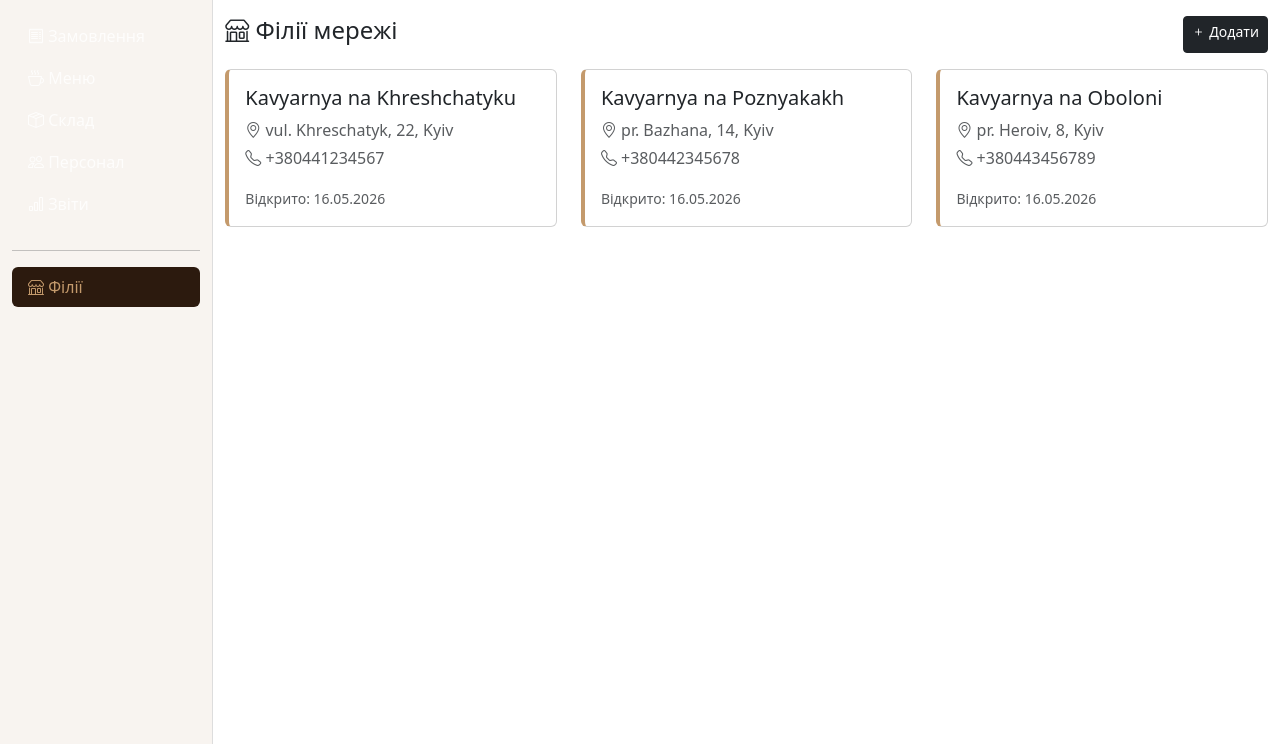
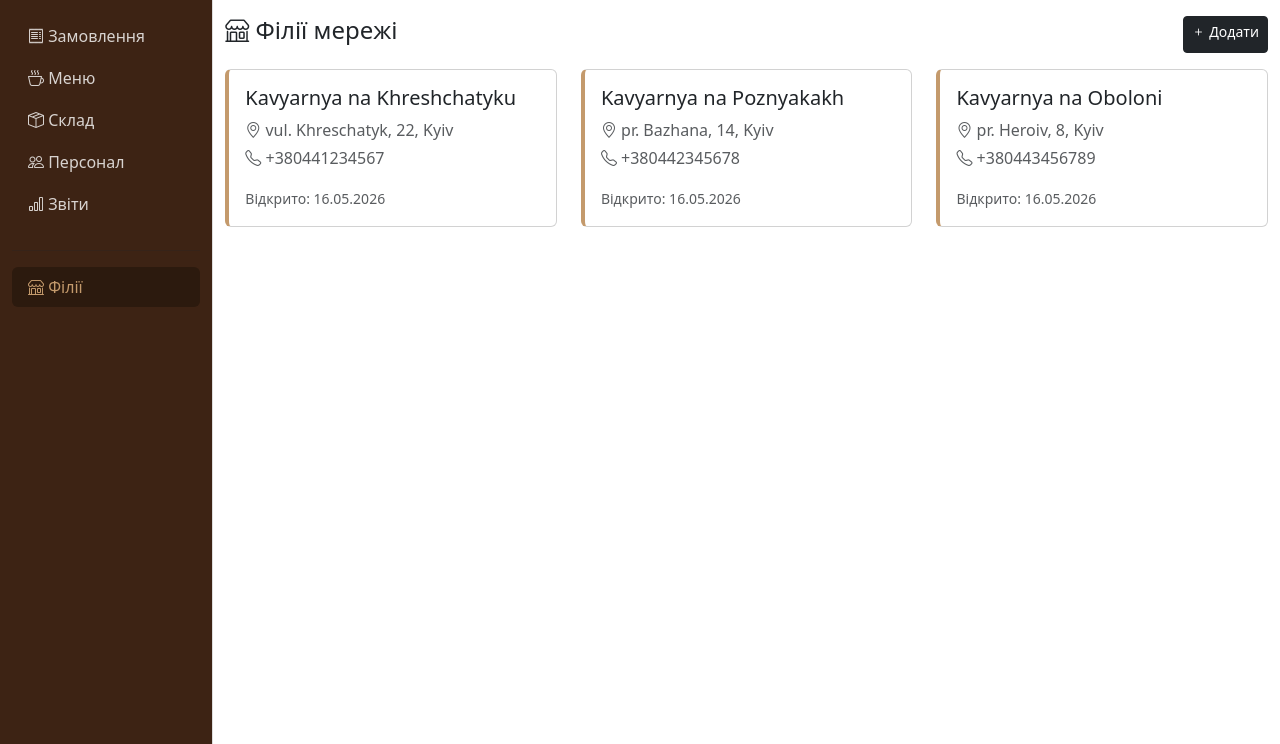
Before and after one commit to borysmargo12345678910/coffee-network, a Flask app: page /branches/ in a window 1280 px wide. Shown: the part 56-800 px from the top of the page. Run offline with Flask 3, Linux system fonts and the light colour scheme; a user stored in the database is signed in; data comes from the database, SQL or seed files in the repository.

Commit message:
Update base.html

```diff
--- a/app/templates/base.html
+++ b/app/templates/base.html
@@ -12,8 +12,8 @@
 .navbar-brand { color: var(--coffee-accent) !important; font-weight: 700; }
 .nav-link { color: rgba(255,255,255,.8) !important; }
 .nav-link:hover, .nav-link.active { color: var(--coffee-accent) !important; }
-.sidebar { background: #f8f4f0; min-height: calc(100vh - 56px); border-right: 1px solid #ddd; }
-.sidebar .nav-link { color: #fff; padding: .5rem 1rem; border-radius: 6px; margin-bottom: 2px; }
+.sidebar { background: #3d2314; min-height: calc(100vh - 56px); border-right: 1px solid #ddd; }
+.sidebar .nav-link { color: #f5e6d3; padding: .5rem 1rem; border-radius: 6px; margin-bottom: 2px; }
 .sidebar .nav-link:hover { background: var(--coffee-accent); color: #fff; }
 .sidebar .nav-link.active { background: var(--coffee-dark); color: #fff; }
 .badge-new { background: #0d6efd; } .badge-in_progress { background: #ffc107; color: #000; }
```
